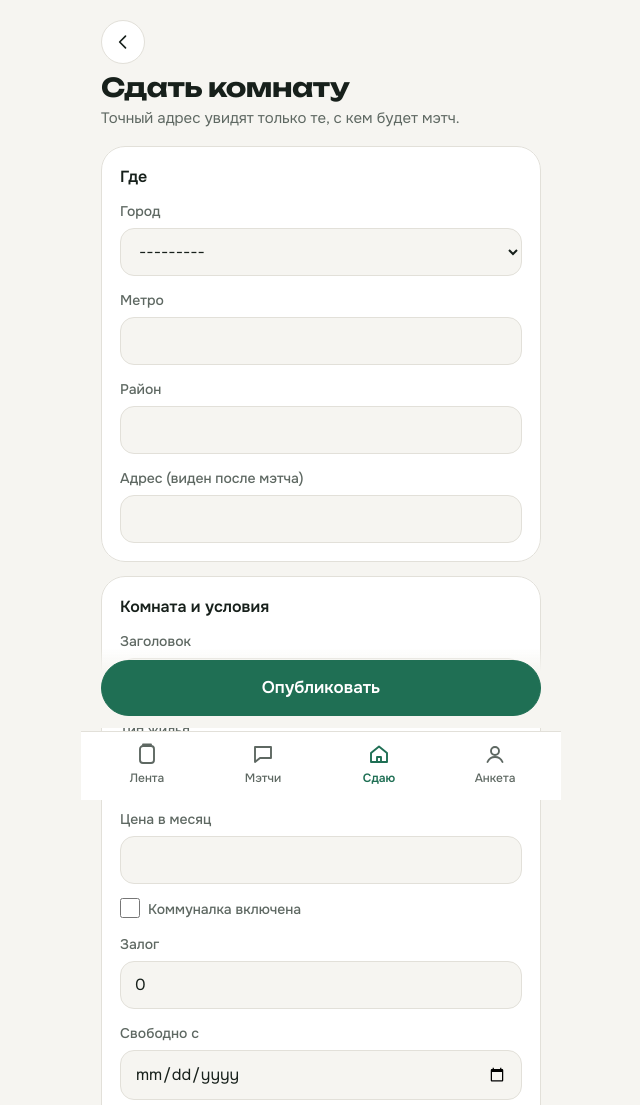
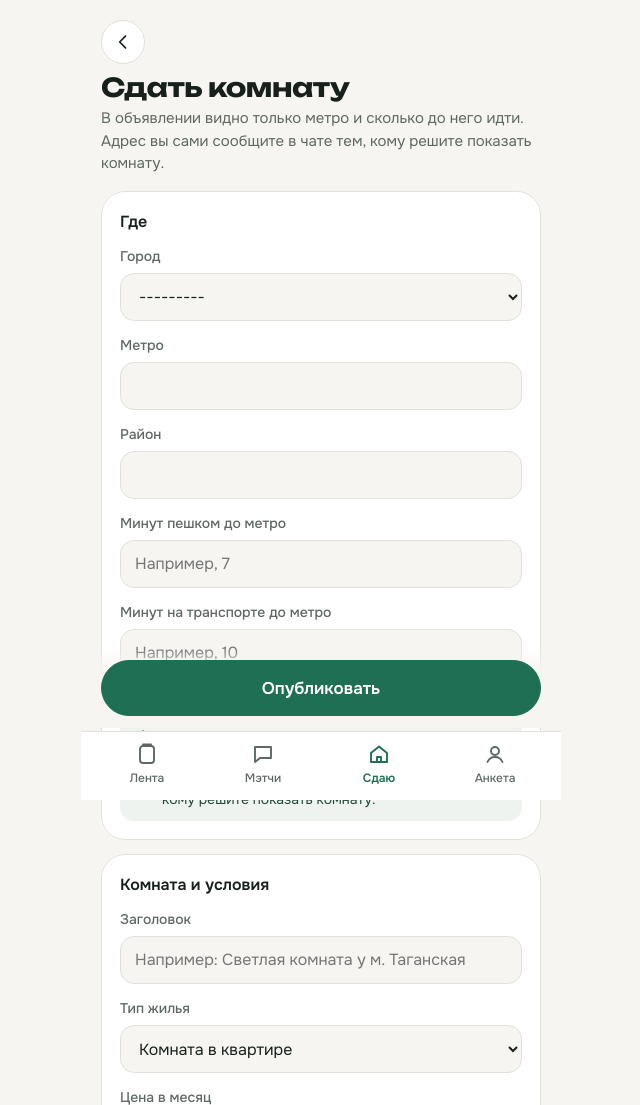
Before and after one commit to Am1rUU/sosedi, a Django app: page /listings/new/ in a window 1280 px wide. Shown: the top 1105 px of the page, without its empty margins (319-959 px from the left). Run offline with Django 5.2, Linux system fonts and the light colour scheme; the visitor is signed in with stand-in values (Sample User, id 1); data comes from the database, SQL or seed files in the repository; data that the repository does not hold is empty.

Commit message:
Убран точный адрес из объявления: только метро и время до него
- поле address удалено, добавлены «минут пешком» и «минут на транспорте» до метро
- в форме объявления — подсказка не писать адрес нигде
- в чате — подсказка сообщать адрес только при договорённости о просмотре
- быстрая фраза хозяина «Давайте договоримся о просмотре. Адрес: »

Co-Authored-By: Claude Opus 5.5 <noreply@anthropic.com>
Claude-Session: https://claude.ai/code/session_013emjQYc9KJKUoh2dpxLSLu

```diff
--- a/apps/geo/management/commands/seed_demo.py
+++ b/apps/geo/management/commands/seed_demo.py
@@ -146,6 +146,8 @@ class Command(BaseCommand):
                     "city": moscow,
                     "district": district,
                     "metro": metro,
+                    "metro_walk_minutes": random.choice([3, 5, 7, 10, 12, 15]),
+                    "metro_transport_minutes": random.choice([None, None, 5, 8]),
                     "rent": rent,
                     "deposit": rent,
                     "room_type": room_type,
--- a/apps/listings/forms.py
+++ b/apps/listings/forms.py
@@ -44,7 +44,8 @@ class ListingForm(forms.ModelForm):
             "city",
             "district",
             "metro",
-            "address",
+            "metro_walk_minutes",
+            "metro_transport_minutes",
             "room_type",
             "rent",
             "deposit",
@@ -63,6 +64,8 @@ class ListingForm(forms.ModelForm):
             "description": forms.Textarea(
                 attrs={"rows": 6, "placeholder": "Опишите комнату, квартиру, соседей и правила дома"}
             ),
+            "metro_walk_minutes": forms.NumberInput(attrs={"placeholder": "Например, 7", "min": 1, "max": 120}),
+            "metro_transport_minutes": forms.NumberInput(attrs={"placeholder": "Например, 10", "min": 1, "max": 120}),
             "title": forms.TextInput(attrs={"placeholder": "Например: Светлая комната у м. Таганская"}),
         }
 
@@ -74,7 +77,7 @@ class ListingForm(forms.ModelForm):
         """Проверяем количество и размер фото, затем сжимаем и стираем метаданные.
 
         Удаление EXIF здесь особенно важно: в фото комнаты могут быть
-        GPS-координаты, а точный адрес мы показываем только после мэтча.
+        GPS-координаты, а точный адрес мы не показываем вовсе.
         """
         photos = self.cleaned_data.get("photos") or []
         existing = self.instance.photos.count() if self.instance.pk else 0
--- a/apps/listings/models.py
+++ b/apps/listings/models.py
@@ -1,6 +1,7 @@
 """Объявления о комнатах и их фотографии."""
 
 from django.conf import settings
+from django.core.validators import MaxValueValidator, MinValueValidator
 from django.db import models
 from django.urls import reverse
 from django.utils import timezone
@@ -47,8 +48,21 @@ class Listing(models.Model):
     city = models.ForeignKey("geo.City", on_delete=models.PROTECT, related_name="listings", verbose_name="город")
     district = models.CharField("район", max_length=100, blank=True)
     metro = models.CharField("метро", max_length=100, blank=True)
-    # Точный адрес видят только после мэтча — защита владельца от лишних визитов
-    address = models.CharField("адрес (виден после мэтча)", max_length=255, blank=True)
+    # Точный адрес не храним вовсе: хозяин сам решает, кому и когда сообщить его в чате.
+    # В объявлении — только метро и время до него.
+    metro_walk_minutes = models.PositiveSmallIntegerField(
+        "минут пешком до метро",
+        null=True,
+        blank=True,
+        validators=[MinValueValidator(1), MaxValueValidator(120)],
+    )
+    metro_transport_minutes = models.PositiveSmallIntegerField(
+        "минут на транспорте до метро",
+        null=True,
+        blank=True,
+        validators=[MinValueValidator(1), MaxValueValidator(120)],
+        help_text="Автобус, трамвай, маршрутка — если пешком далеко",
+    )
 
     # --- Что ---
     title = models.CharField("заголовок", max_length=120)
--- a/apps/listings/views.py
+++ b/apps/listings/views.py
@@ -3,7 +3,6 @@
 from django.conf import settings
 from django.contrib import messages
 from django.contrib.auth.decorators import login_required
-from django.db.models import Q
 from django.http import Http404
 from django.shortcuts import get_object_or_404, redirect, render
 from django.views.decorators.http import require_POST
@@ -100,7 +99,7 @@ def listing_detail(request, pk: int):
     """Карточка объявления.
 
     Владелец видит своё объявление всегда. Остальные — только активные.
-    Точный адрес показываем только участникам мэтча.
+    Точного адреса в объявлении нет: хозяин сам сообщает его в чате.
     """
     listing = get_object_or_404(Listing.objects.select_related("city", "owner__profile"), pk=pk)
     is_owner = listing.owner_id == request.user.pk
@@ -109,11 +108,4 @@ def listing_detail(request, pk: int):
         if not Match.objects.filter(listing=listing, seeker=request.user).exists():
             raise Http404
 
-    show_address = (
-        is_owner or Match.objects.filter(Q(listing=listing) & Q(seeker=request.user), is_closed=False).exists()
-    )
-    return render(
-        request,
-        "listings/listing_detail.html",
-        {"listing": listing, "is_owner": is_owner, "show_address": show_address},
-    )
+    return render(request, "listings/listing_detail.html", {"listing": listing, "is_owner": is_owner})
--- a/apps/messaging/views.py
+++ b/apps/messaging/views.py
@@ -27,6 +27,7 @@ QUICK_PHRASES_FOR_SEEKER = [
 QUICK_PHRASES_FOR_OWNER = [
     "Здравствуйте! Когда вам удобно посмотреть комнату?",
     "Привет! Расскажу немного о квартире и соседях: ",
+    "Давайте договоримся о просмотре. Адрес: ",
 ]
 
 # Ограничение на длину сообщения (совпадает с моделью)
--- a/static/css/app.css
+++ b/static/css/app.css
@@ -383,3 +383,8 @@ input[type=file]::file-selector-button { margin-right: 10px; min-height: 40px; p
 
 /* HTMX: пока грузится следующая карточка, текущая чуть тускнеет */
 .htmx-request .swipe-card:not(.fly-left):not(.fly-right) { opacity: .6; }
+
+/* Подсказка о безопасности: адрес — только в чате, деньги — только после встречи */
+.safety-note { display: flex; gap: 10px; align-items: flex-start; padding: 12px 14px; border-radius: 14px; background: var(--mint); color: var(--mint-ink); font-size: 14px; line-height: 1.45; }
+.safety-note .icon, .safety-note svg { width: 18px; height: 18px; flex: none; margin-top: 1px; }
+.chat-safety { margin: 10px 12px 0; font-size: 13px; padding: 10px 12px; }
--- a/templates/includes/_listing_summary.html
+++ b/templates/includes/_listing_summary.html
@@ -6,7 +6,7 @@
 <div class="card-title">{{ listing.title }}</div>
 {% if listing.metro or listing.district %}
 <div class="metro">
-  {% if listing.metro %}<span class="metro-m" aria-hidden="true">М</span><span>{{ listing.metro }}{% if listing.district and listing.district != listing.metro %} · {{ listing.district }}{% endif %}</span>
+  {% if listing.metro %}<span class="metro-m" aria-hidden="true">М</span><span>{{ listing.metro }}{% if listing.metro_walk_minutes %} · {{ listing.metro_walk_minutes }} мин пешком{% endif %}{% if listing.metro_transport_minutes %} · {{ listing.metro_transport_minutes }} мин на транспорте{% endif %}{% if listing.district and listing.district != listing.metro %} · {{ listing.district }}{% endif %}</span>
   {% else %}{% include "includes/icon.html" with name="pin" %}<span>{{ listing.district }}</span>{% endif %}
 </div>
 {% endif %}
--- a/templates/listings/listing_detail.html
+++ b/templates/listings/listing_detail.html
@@ -28,11 +28,7 @@
   <div class="card-body">
     {% if listing.status != "active" %}<span class="status-pill off">{{ listing.get_status_display }}</span>{% endif %}
     {% include "includes/_listing_summary.html" %}
-    {% if show_address and listing.address %}
-      <div class="metro">{% include "includes/icon.html" with name="pin" %}<span><b>Адрес:</b> {{ listing.address }}</span></div>
-    {% elif listing.address %}
-      <p class="muted small" style="margin:0">Точный адрес откроется после мэтча.</p>
-    {% endif %}
+    {% if not is_owner %}<p class="muted small" style="margin:0">Точный адрес хозяин сообщит в чате после мэтча, когда договоритесь о просмотре.</p>{% endif %}
     <p class="card-text">{{ listing.description }}</p>
     <p class="small" style="margin:0">Владелец: <a href="{% url 'accounts:profile_detail' listing.owner_id %}">{{ listing.owner.profile.display_name|default:"анкета" }}</a></p>
     {% if is_owner %}
--- a/templates/listings/listing_form.html
+++ b/templates/listings/listing_form.html
@@ -6,7 +6,7 @@
   <a href="{% url 'listings:my' %}" class="icon-btn" aria-label="Назад к объявлениям">{% include "includes/icon.html" with name="back" %}</a>
 </div>
 <h1 class="page-title">{% if is_new %}Сдать комнату{% else %}Объявление{% endif %}</h1>
-<p class="page-lead">Точный адрес увидят только те, с кем будет мэтч.</p>
+<p class="page-lead">В объявлении видно только метро и сколько до него идти. Адрес вы сами сообщите в чате тем, кому решите показать комнату.</p>
 
 <form method="post" enctype="multipart/form-data">
   {% csrf_token %}
@@ -17,7 +17,12 @@
     {% include "includes/_field.html" with field=form.city %}
     {% include "includes/_field.html" with field=form.metro %}
     {% include "includes/_field.html" with field=form.district %}
-    {% include "includes/_field.html" with field=form.address %}
+    {% include "includes/_field.html" with field=form.metro_walk_minutes %}
+    {% include "includes/_field.html" with field=form.metro_transport_minutes %}
+    <div class="safety-note">
+      {% include "includes/icon.html" with name="shield" %}
+      <div><b>Не пишите точный адрес</b> ни в объявлении, ни в описании, ни на фото (номер дома, табличка с адресом в кадре). Адрес сообщите в чате тому, кому решите показать комнату.</div>
+    </div>
   </fieldset>
 
   <fieldset class="form-card">
```
Also changed, not shown: templates/messaging/chat.html (+6 -1 lines), tests/test_views.py (+44 -6 lines), apps/listings/migrations/0002_metro_minutes_no_address.py (added).
